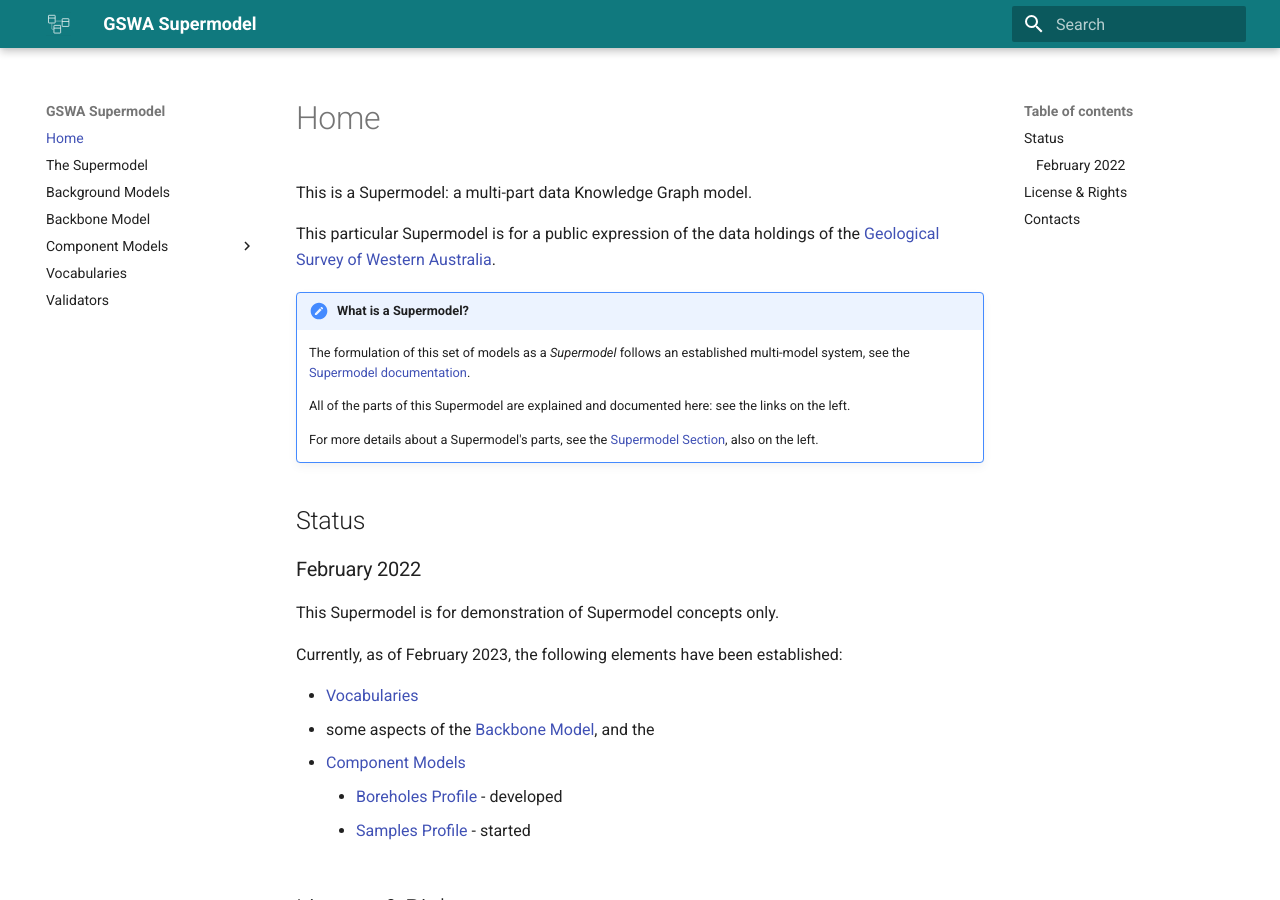
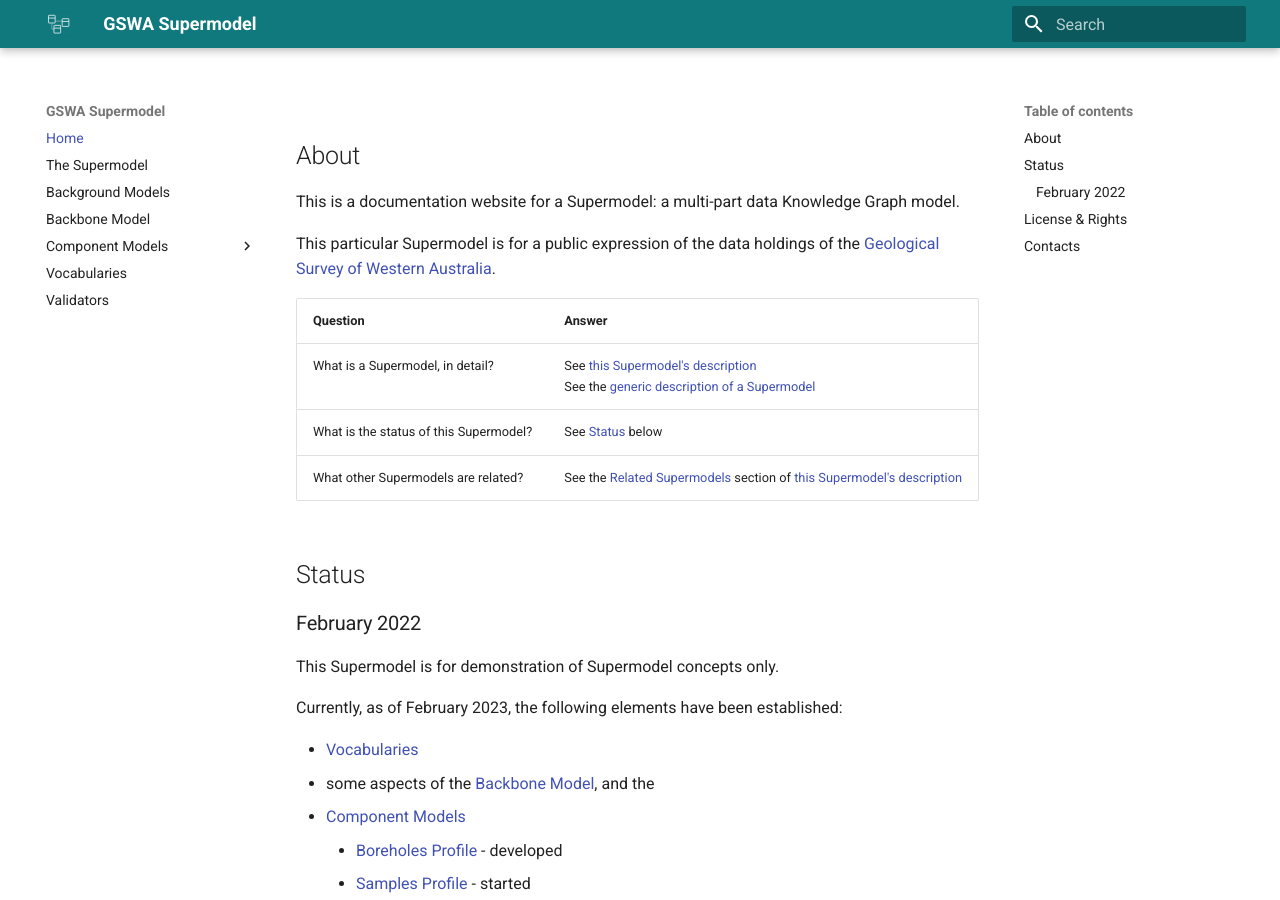
Before and after one commit to nicholascar/gswa-supermodel, an MkDocs documentation site: the page built from docs/index.md, in a window 1280 px wide and 900 px high. Built offline with MkDocs 1.6.1 and Material for MkDocs 9.7.7, drawn with Linux system fonts in a browser that asks for light colours.

Commit message:
links to other Supermodels

```diff
--- a/docs/index.md
+++ b/docs/index.md
@@ -1,13 +1,15 @@
-This is a Supermodel: a multi-part data Knowledge Graph model.
+<h1 style="display:none;"></h1>
+## About
+
+This is a documentation website for a Supermodel: a multi-part data Knowledge Graph model.
 
 This particular Supermodel is for a public expression of the data holdings of the [Geological Survey of Western Australia](https://dmp.wa.gov.au/Geological-Survey/Geological-Survey-262.aspx).
 
-!!! note "What is a Supermodel?"
-    The formulation of this set of models as a _Supermodel_ follows an established multi-model system, see the [Supermodel documentation](https://linked.data.gov.au/def/supermodel).
-
-    All of the parts of this Supermodel are explained and documented here: see the links on the left.
-
-    For more details about a Supermodel's parts, see the [Supermodel Section](supermodel.md), also on the left.
+Question      | Answer
+----------- | ------------------------------------
+What is a Supermodel, in detail?       | See [this Supermodel's description](supermodel.md)<br />See the [generic description of a Supermodel](https://linked.data.gov.au/def/supermodel)
+What is the status of this Supermodel? | See [Status](#status) below
+What other Supermodels are related? | See the [Related Supermodels](supermodel.md#related-supermodels) section of [this Supermodel's description](supermodel.md)
 
 ## Status
 
```
Also changed, not shown: docs/supermodel.md (+9 -0 lines).
